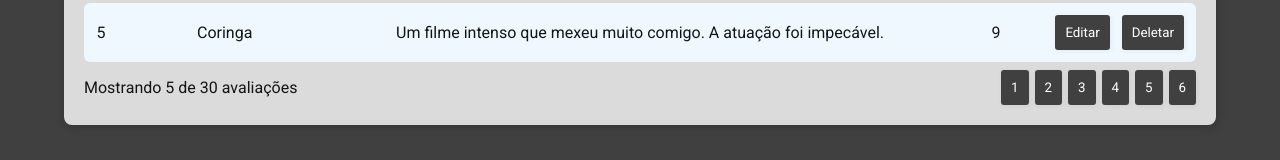
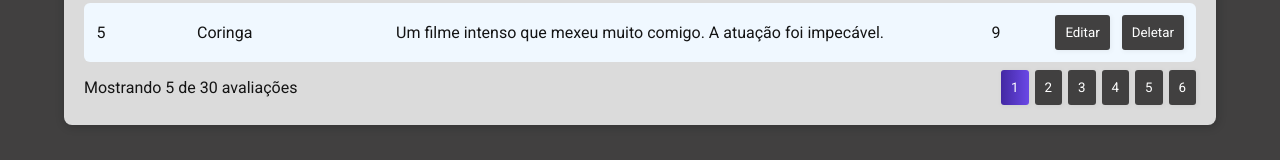
Before and after one commit to livialeall/crud_resenha_filme_front, a React (Vite) app in the folder crud_resenha_filme/: page / in a window 1280 px wide. Shown: the part 505-665 px from the top of the page. Built offline with nearby package versions, Linux system fonts and the light colour scheme.

Commit message:
improvemnte

```diff
--- a/crud_resenha_filme/src/data/reviews.tsx
+++ b/crud_resenha_filme/src/data/reviews.tsx
@@ -1,18 +1,17 @@
-import { useState, useEffect } from "react";
+import { useState, useEffect, useContext,createContext } from "react";
 
-interface Review {
+export interface Review {
   id: number;
   nome: string;
   resenha: string;
   nota: number;
 }
 
-const usingMock = true;
 const useGetReviews = () => {
   const [data, setData] = useState<Review[]>([]);
   const [error, setError] = useState<Error | null>(null);
   const [loading, setLoading] = useState(true);
-
+  const usingMock = true;
   useEffect(() => {
       const fetchData = async () => {
         try {
@@ -37,7 +36,8 @@ const useGetReviews = () => {
         }
       };
       fetchData();
-  }, [usingMock]);
+
+  }, []);
 
   return { data, error, loading };
 };
--- a/crud_resenha_filme/src/main.tsx
+++ b/crud_resenha_filme/src/main.tsx
@@ -4,7 +4,5 @@ import './ui/styles/index.css'
 import App from './App'
 
 createRoot(document.getElementById('root')!).render(
-  <StrictMode>
     <App />
-  </StrictMode>,
 )
--- a/crud_resenha_filme/src/ui/components/grid.tsx
+++ b/crud_resenha_filme/src/ui/components/grid.tsx
@@ -1,11 +1,12 @@
-import { useState } from "react";
-import useGetReviews from "../../data/reviews.tsx";
+import { useCallback, useMemo, useState } from "react";
+import useGetReviews, { Review } from "../../data/reviews.tsx";
+import Pagination from "./pagination.tsx";
 
 const Grid = ({ search }: { search: string }) => {
-  const { data, error, loading } = useGetReviews();
   const [pageNumber, setPageNumber] = useState(1);
   const headers = ["#", "Nome do Filme", "Resenha", "Nota", "Ações"];
   const limit = 5;
+  const {data,error,loading} = useGetReviews();
   const shownLength = Math.ceil(data?.length / limit);
 
   const pagesList = [];
@@ -13,9 +14,8 @@ const Grid = ({ search }: { search: string }) => {
     pagesList.push(index);
   }
 
-  const filteredData = data.filter((item) =>
-    item.nome.toLowerCase().includes(search.trim())
-  );
+  const searchedData = data.filter((item) => item.nome.toLowerCase().includes(search.trim()))
+  console.log(data);
 
   return (
     <>
@@ -36,12 +36,8 @@ const Grid = ({ search }: { search: string }) => {
           </div>
         )}
         {data &&
-          filteredData
-            .filter(
-              (item, index) =>
-                index + 1 <= pageNumber * limit &&
-                index + 1 >= pageNumber * limit - limit
-            )
+          searchedData
+          .slice((pageNumber - 1) * limit, pageNumber * limit)
             .map((item, index) => (
               <div className="grid">
                 <div>{item.id} </div>
@@ -55,23 +51,12 @@ const Grid = ({ search }: { search: string }) => {
               </div>
             ))}
         {data ? (
-                <div className="flex justify-between align-center">
-                  <div>
-                    Mostrando {limit} de {data.length} avaliações
-                  </div>
-                  <div className="justify-around g-6">
-                    {pagesList.map((item) => (
-                      <button
-                        onClick={(e) =>
-                          setPageNumber(Number.parseInt(e.currentTarget.value))
-                        }
-                        value={item}
-                      >
-                        {item}
-                      </button>
-                    ))}
-                  </div>
-                </div>
+          <div className="flex justify-between align-center">
+            <div>
+              Mostrando {limit} de {data.length} avaliações
+            </div>
+            <Pagination pagesList={pagesList} selectedPageNumber={pageNumber} onPageChange= {setPageNumber}></Pagination>
+          </div>
         ) : null}
       </div>
     </>
--- /dev/null
+++ b/crud_resenha_filme/src/ui/components/pagination.tsx
@@ -0,0 +1,30 @@
+import { useState } from "react";
+import { Review } from "../../data/reviews";
+interface PaginationProps {
+    pagesList:number[]
+    selectedPageNumber:number
+    onPageChange: (page: number) => void;
+  }
+
+
+const Pagination = ({pagesList,selectedPageNumber,onPageChange} : PaginationProps) => {
+  return (
+    <>
+          <div className="flex justify-between align-center">
+            <div className="justify-around g-6">
+              {pagesList.map((item) => (
+                <button
+                  onClick={() => onPageChange(item)}
+                  value={item}
+                  className={item == selectedPageNumber ? "active" : ""}
+                >
+                  {item}
+                </button>
+              ))}
+            </div>
+          </div>
+    </>
+  );
+};
+
+export default Pagination;
```
Lines whose indentation alone changed are shown as unchanged.
